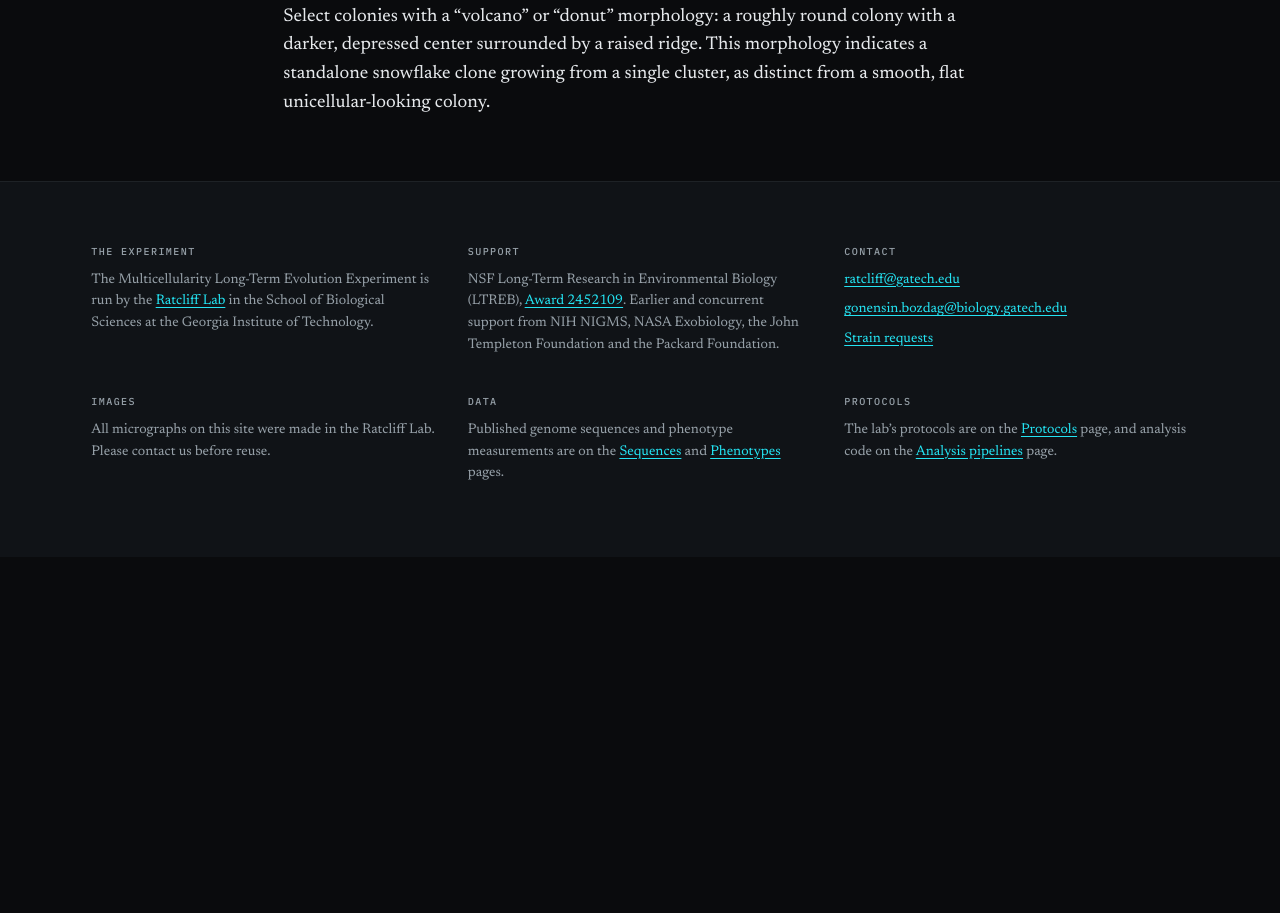
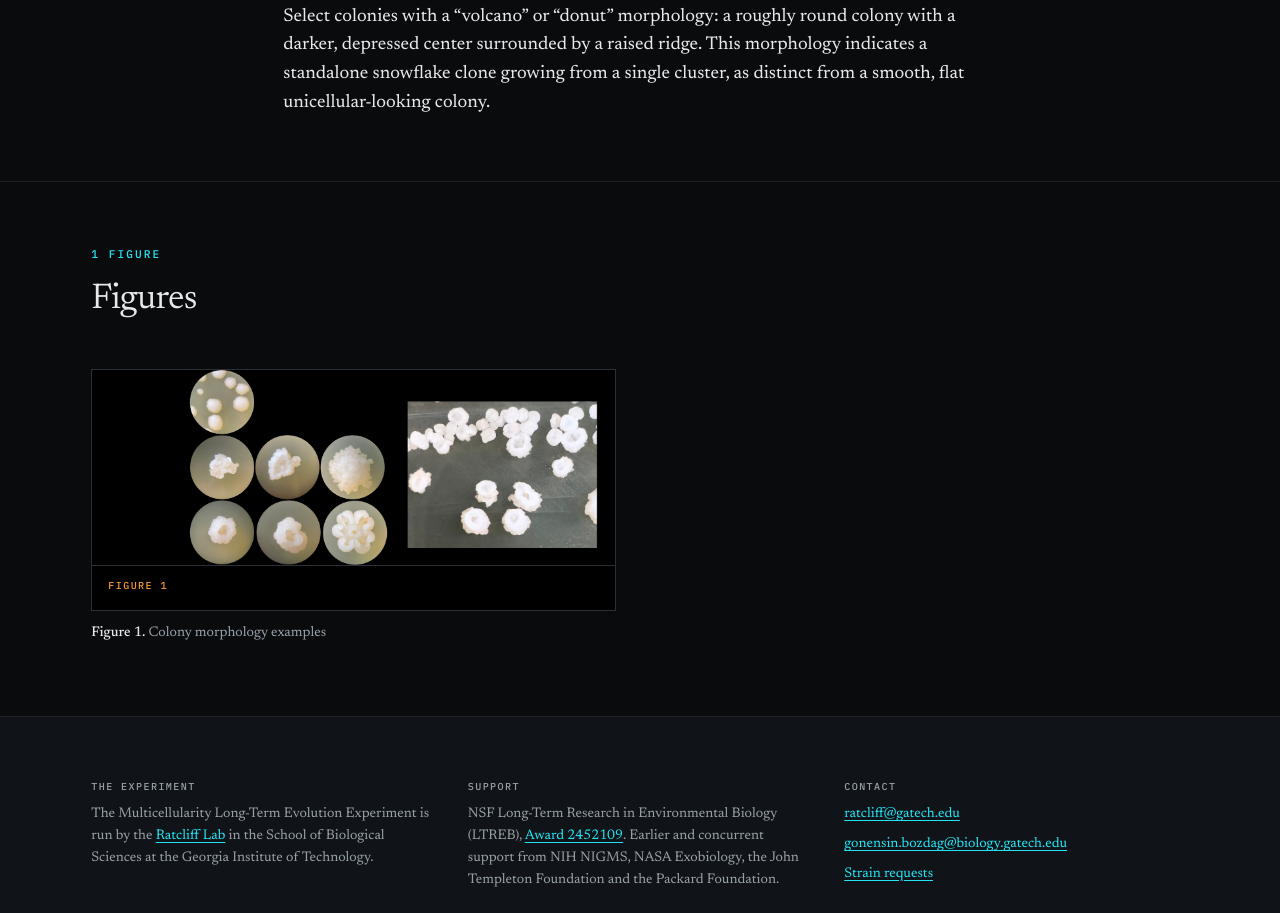
Before and after one commit to ozanbozdag/multee.org, a plain HTML site: page protocols/colony-selection-from-plates/index.html in a window 1280 px wide. Shown: the part 555-1468 px from the top of the page. Before the commit the page ends 1112 px from the top, so only its background shows below. Drawn offline with Linux system fonts and the light colour scheme.

Commit message:
Update protocols and pipelines from the lab's protocol log

```diff
--- a/protocols/colony-selection-from-plates/index.html
+++ b/protocols/colony-selection-from-plates/index.html
@@ -67,6 +67,31 @@ unicellular-looking colony.</p>
 
     </article>
   </div>
+
+  <hr class="rule">
+
+  <div class="page">
+    <section class="section wide" id="figures" style="padding-block:var(--sp-8)">
+      <div class="section-head">
+        <p class="eyebrow">1 figure</p>
+        <h2>Figures</h2>
+      </div>
+      <div class="protocol-figures">
+        <div class="protocol-figure" id="figure-1">
+          <figure class="plate">
+            <a class="plate-figure figure-media" href="../../protocols/colony-selection-from-plates/photos/figure-1.png" title="Open full size">
+              <img src="../../protocols/colony-selection-from-plates/photos/figure-1.png" width="1600" height="599" loading="lazy" alt="Figure 1 of Colony selection from plates: Colony morphology examples">
+            </a>
+            <figcaption class="plate-label"><p class="plate-num">Figure 1</p></figcaption>
+          </figure>
+          <div class="plate-caption figure-legend">
+            <p><strong>Figure 1.</strong> Colony morphology examples</p>
+
+          </div>
+        </div>
+      </div>
+    </section>
+  </div>
 </main>
 
 <footer class="site-footer">
```
Also changed, not shown: protocols/index.html (+1 -1 lines), protocols/colony-selection-from-plates/photos/figure-1-thumb.jpg (added), protocols/colony-selection-from-plates/photos/figure-1.png (added).
